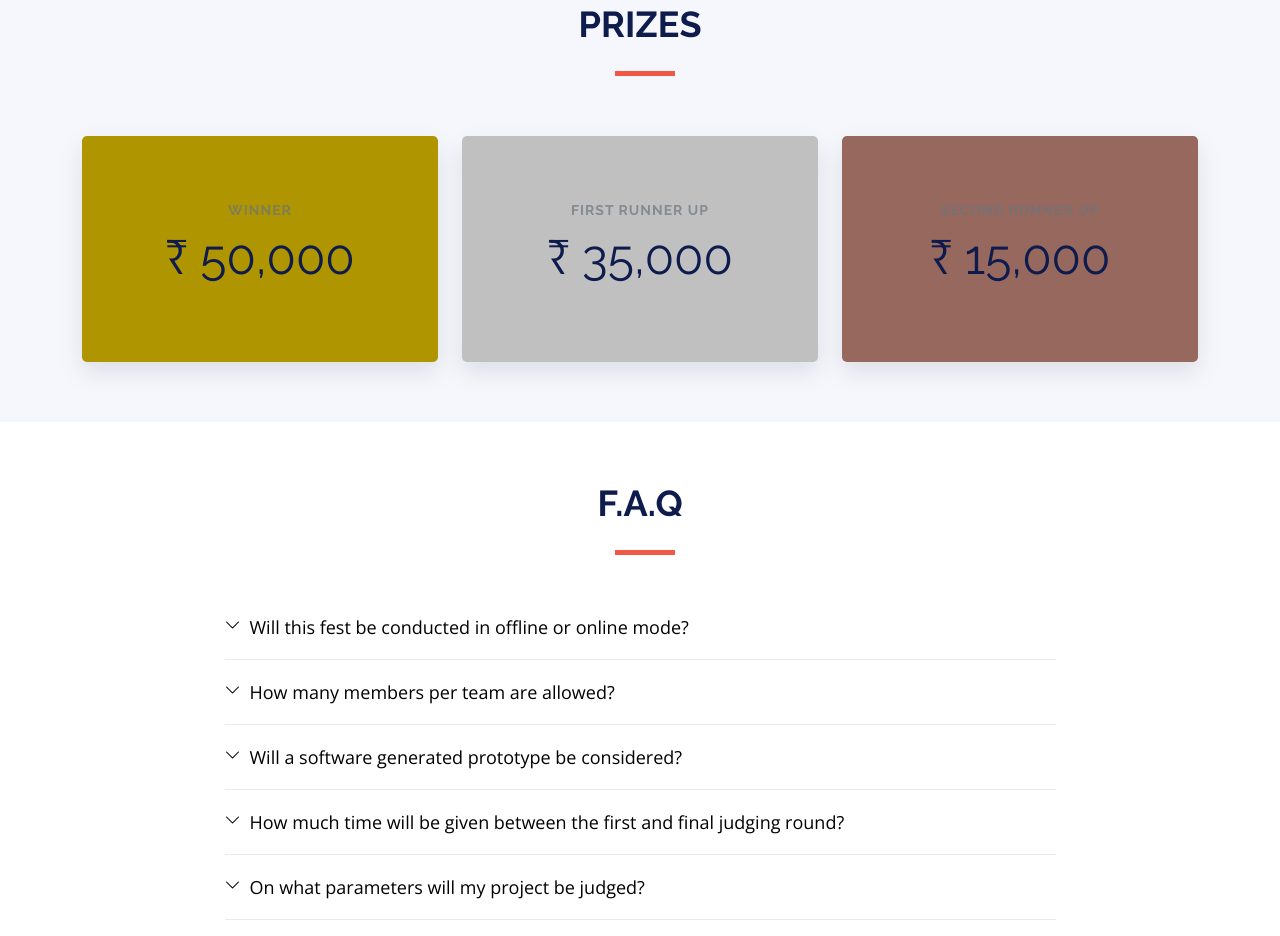
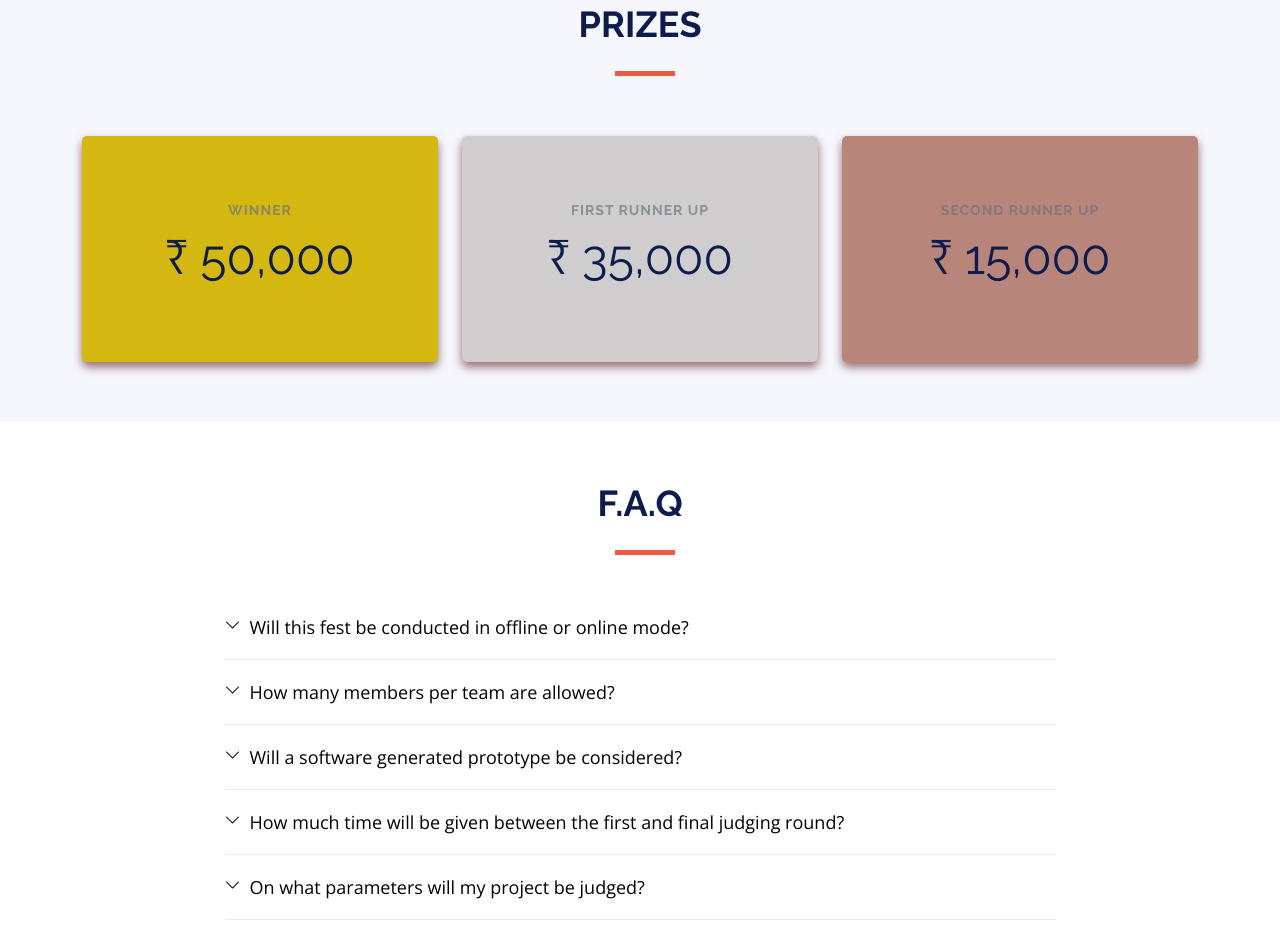
Before and after one commit to kartikay-bagla/Hardware-HubFest, a plain HTML site: page index.html in a window 1280 px wide. Shown: the part 3834-4770 px from the top of the page. Drawn offline with nearby package versions, Linux system fonts and the light colour scheme.

Commit message:
Update style.css

```diff
--- a/assets/css/style.css
+++ b/assets/css/style.css
@@ -971,15 +971,15 @@ h1, h2, h3, h4, h5, h6 {
 
 .gold{
   padding: 40px 0px 60px;
-  background-color: #af9500;
+  background-color: #d4b710;
 }
 .silver{
   padding: 40px 0px 60px;
-  background-color: #C0C0C0;
+  background-color: #cfcdcd;
 }
 .bronze{
   padding: 40px 0px 60px;
-  background-color: #97685d;
+  background-color: #b8857a;
 }
 /*--------------------------------------------------------------
 # Buy Tickets Section
@@ -991,7 +991,7 @@ h1, h2, h3, h4, h5, h6 {
   border: none;
   border-radius: 5px;
   transition: all 0.3s ease-in-out;
-  box-shadow: 0 10px 25px 0 rgba(6, 12, 34, 0.1);
+  box-shadow: 0 5px 10px 0 rgba(94, 35, 38, 0.658);
 }
 #buy-tickets .card:hover {
   box-shadow: 0 20px 50px 0 rgba(94, 35, 38, 0.658);
```
